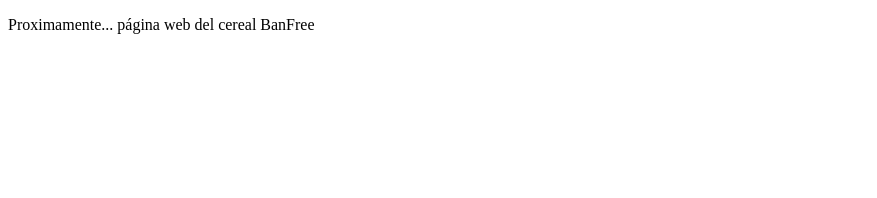
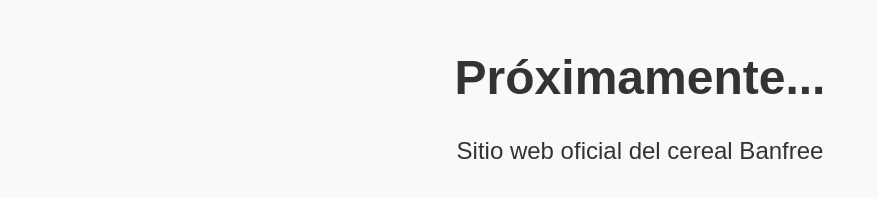
Before and after one commit to BaronNuts/prueba1, a plain HTML site: page index.html in a window 1280 px wide. Shown: the whole page, without its empty margins (0-877 px from the left). Drawn offline with Linux system fonts and the light colour scheme.

Commit message:
Add files via upload

```diff
--- a/index.html
+++ b/index.html
@@ -1,9 +1,29 @@
-<!DOCTYPE HTML>
+<!DOCTYPE html>
 <html>
-<head>
-<title>Hola</title>
-</head>
-<body>
-<p>Proximamente... página web del cereal BanFree</p>
-</body>
+  <head>
+    <meta charset="UTF-8">
+    <title>Próximamente... sitio web oficial del cereal Banfree</title>
+    <style>
+      body {
+        font-family: Arial, sans-serif;
+        background-color: #F9F9F9;
+        color: #333333;
+        text-align: center;
+        margin: 0;
+        padding: 0;
+      }
+      h1 {
+        margin-top: 50px;
+        font-size: 3em;
+      }
+      p {
+        font-size: 1.5em;
+        margin-top: 20px;
+      }
+    </style>
+  </head>
+  <body>
+    <h1>Próximamente...</h1>
+    <p>Sitio web oficial del cereal Banfree</p>
+  </body>
 </html>
```
